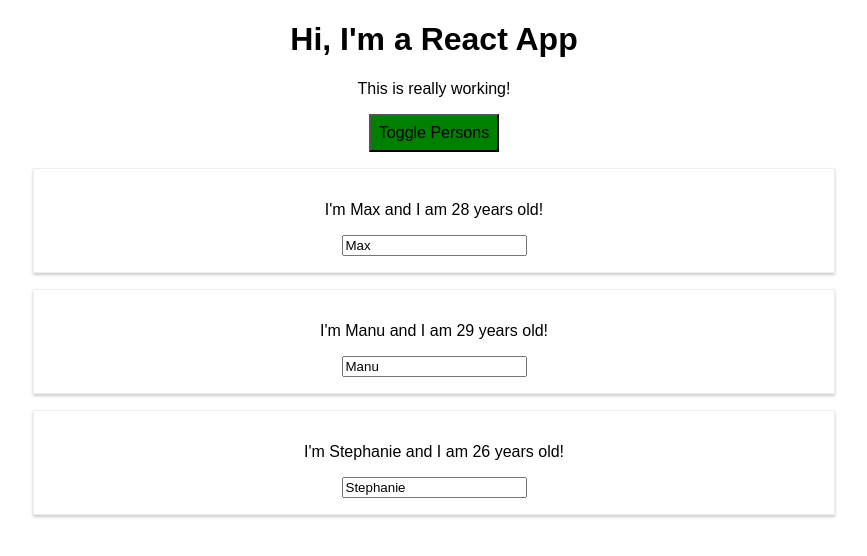
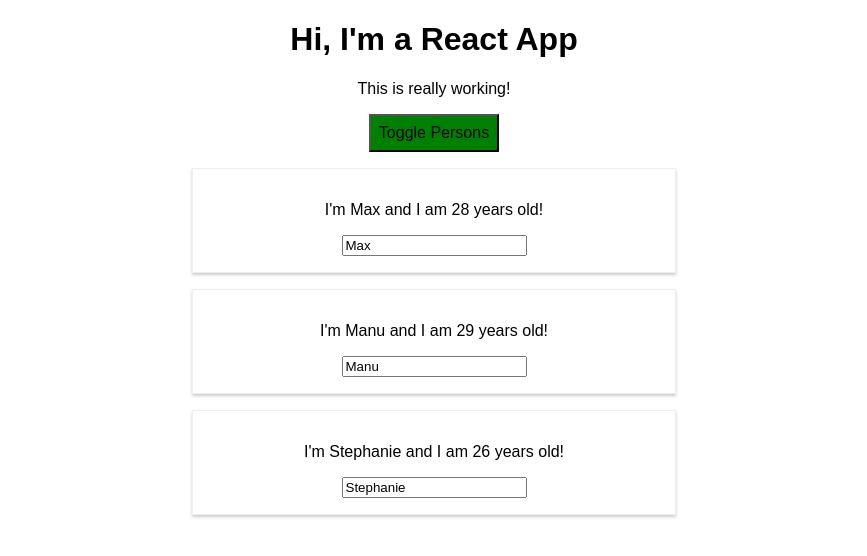
Before and after one commit to hanolee/React, a React (Create React App) app in the folder react-complet-guide-class/: page / in a window 1280 px wide. Both pictures are taken after a click on the button "Toggle Persons". Shown: the top 556 px of the page, without its empty margins (206-1073 px from the left). Built offline with nearby package versions, Linux system fonts and the light colour scheme.

Commit message:
Radium Style

```diff
--- a/react-complet-guide-class/package.json
+++ b/react-complet-guide-class/package.json
@@ -3,9 +3,11 @@
   "version": "0.1.0",
   "private": true,
   "dependencies": {
+    "radium": "^0.26.1",
     "react": "^16.8.0-alpha.1",
     "react-dom": "^16.8.0-alpha.1",
-    "react-scripts": "^2.1.3"
+    "react-scripts": "^4.0.1",
+    "styled-components": "^5.2.1"
   },
   "scripts": {
     "start": "react-scripts start",
--- a/react-complet-guide-class/src/App.js
+++ b/react-complet-guide-class/src/App.js
@@ -1,6 +1,7 @@
 import React, { Component } from 'react';
 import './App.css';
 import Person from './Person/Person';
+import Radium , {StyleRoot} from 'radium';
 
 class App extends Component {
   state = {
@@ -66,8 +67,11 @@
       font: 'inherit',
       border: '1px solid blud',
       padding: '8px',
-      cursor: 'pointer'
-
+      cursor: 'pointer',
+      ':hover': {
+        backgroundColor : 'yellow',
+        color : 'white'
+      }
     };
     let persons = null;
 
@@ -85,6 +89,10 @@
         </div>
       );
       style.backgroundColor = 'green';
+      style[":hover"] = {
+        backgroundColor : "lightBlue",
+        color : "white"
+      }
     }
 
     //const classes = ['red', 'bold'].join(' ');
@@ -98,6 +106,7 @@
 
 
     return (
+      <StyleRoot>
         <div className="App">
           <h1>Hi, I'm a React App</h1>
           <p className={classes.join(' ')}>This is really working!</p>
@@ -106,9 +115,10 @@
             onClick={this.togglePersonsHandler}>Toggle Persons</button>
             {persons}
         </div>
+      </StyleRoot>
     );
     // return React.createElement('div', {className: 'App'}, React.createElement('h1', null, 'Does this work now?'));
   }
 }
 
-export default App;
+export default Radium(App);
--- a/react-complet-guide-class/src/Person/Person.js
+++ b/react-complet-guide-class/src/Person/Person.js
@@ -1,8 +1,16 @@
 import React from 'react';
+import Radium from 'radium';
 import './Person.css';
 const person = ( props ) => {
+
+    const style = {
+        '@media (min-width : 500px)' : {
+            width : '450px'
+        }
+    }
+
     return (
-        <div className = "Person">
+        <div className = "Person" style = {style}>
             <p onClick = {props.click}>I'm {props.name} and I am {props.age} years old!</p>
             <p>{props.children}</p>
             <input type = "text" onChange={props.changed} value = {props.name}/>
@@ -10,4 +18,4 @@
     )
 };
 
-export default person;
+export default Radium(person);
```
Also changed, not shown: 2 other files (tests, documents, lock files or other folders). Lines whose indentation alone changed are shown as unchanged.
